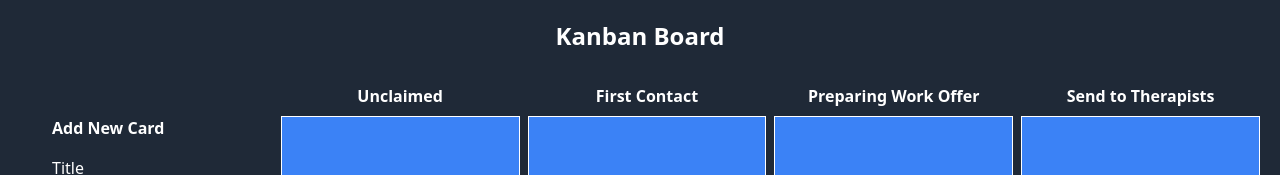
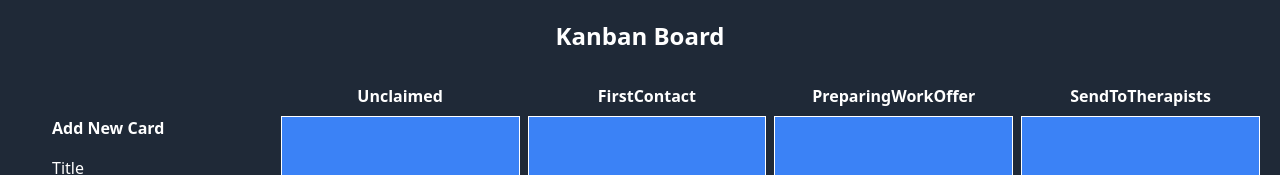
Before and after one commit to SayedShehata1/Kanban-Board, a React (Vite) app: page / in a window 1280 px wide. Shown: the top 175 px of the page. Built offline with nearby package versions, Linux system fonts and the light colour scheme.

Commit message:
feat: :sparkles: Create a new Card and Place it in the Unclaimed Column

```diff
--- a/src/App.tsx
+++ b/src/App.tsx
@@ -1,6 +1,30 @@
+import { useState } from 'react';
 import Form from './components/Form.tsx';
+import { FormValues, Card as CardType } from './components/types.ts';
+import KanbanColumn from './components/KanbanColumn.tsx';
 
 function App() {
+    const [cards, setCards] = useState<{
+        Unclaimed: CardType[];
+        FirstContact: CardType[];
+        PreparingWorkOffer: CardType[];
+        SendToTherapists: CardType[];
+    }>({
+        Unclaimed: [],
+        FirstContact: [],
+        PreparingWorkOffer: [],
+        SendToTherapists: []
+    });
+
+    const onSubmit = (data: FormValues) => {
+        const updatedCards = { ...cards };
+        updatedCards.Unclaimed = [
+            ...updatedCards.Unclaimed,
+            { ...data, status: 'Unclaimed' }
+        ];
+        setCards(updatedCards);
+    };
+
     return (
         <div className="min-h-screen p-5 bg-gray-800">
             <header className="flex flex-col items-center justify-center mb-8 text-2xl text-white">
@@ -9,26 +33,19 @@ function App() {
 
             <div className="flex flex-row text-white">
                 {/* Form Section */}
-                <Form />
+                <Form onSubmit={onSubmit} />
                 {/* Kanban Board Section */}
                 <div className="flex flex-col w-full text-center">
                     <div className="flex flex-row justify-between h-full gap-2">
-                        <div className="flex-1">
-                            <b>Unclaimed</b>
-                            <div className="h-full mt-2 bg-blue-500 border border-white"></div>
-                        </div>
-                        <div className="flex-1">
-                            <b>First Contact</b>
-                            <div className="h-full mt-2 bg-blue-500 border border-white"></div>
-                        </div>
-                        <div className="flex-1">
-                            <b>Preparing Work Offer</b>
-                            <div className="h-full mt-2 bg-blue-500 border border-white"></div>
-                        </div>
-                        <div className="flex-1">
-                            <b>Send to Therapists</b>
-                            <div className="h-full mt-2 bg-blue-500 border border-white"></div>
-                        </div>
+                        {(Object.keys(cards) as (keyof typeof cards)[]).map(
+                            (columnName) => (
+                                <KanbanColumn
+                                    key={columnName}
+                                    title={columnName}
+                                    cards={cards[columnName]}
+                                />
+                            )
+                        )}
                     </div>
                 </div>
             </div>
--- a/src/components/Form.tsx
+++ b/src/components/Form.tsx
@@ -2,6 +2,10 @@ import { useForm } from 'react-hook-form';
 import * as Yup from 'yup';
 import { yupResolver } from '@hookform/resolvers/yup';
 import { FormValues } from './types.ts';
+
+interface FormProps {
+    onSubmit: (data: FormValues) => void;
+}
 
 const schema = Yup.object().shape({
     title: Yup.string().required('Title is required.'),
@@ -18,7 +22,7 @@ const schema = Yup.object().shape({
         .required('Phone number is required.')
 });
 
-const Form = () => {
+const Form: React.FC<FormProps> = ({ onSubmit }) => {
     const {
         register,
         handleSubmit,
@@ -29,7 +33,7 @@ const Form = () => {
     });
 
     const submitHandler = (data: FormValues) => {
-        console.log(data);
+        onSubmit(data);
         reset();
     };
     return (
--- /dev/null
+++ b/src/components/KanbanColumn.tsx
@@ -0,0 +1,26 @@
+import React from 'react';
+import Card from './Card';
+import { Card as CardType } from './types';
+
+interface KanbanColumnProps {
+    title: string;
+    cards: CardType[];
+}
+
+const KanbanColumn: React.FC<KanbanColumnProps> = ({ title, cards }) => (
+    <div className="flex-1">
+        <b>{title}</b>
+        <div className="h-full p-2 mt-2 bg-blue-500 border border-white">
+            {cards.map((card, index) => (
+                <div
+                    key={index}
+                    className="p-4 mb-4 text-black bg-white rounded-md shadow-md"
+                >
+                    <Card {...card} />
+                </div>
+            ))}
+        </div>
+    </div>
+);
+
+export default KanbanColumn;
```
